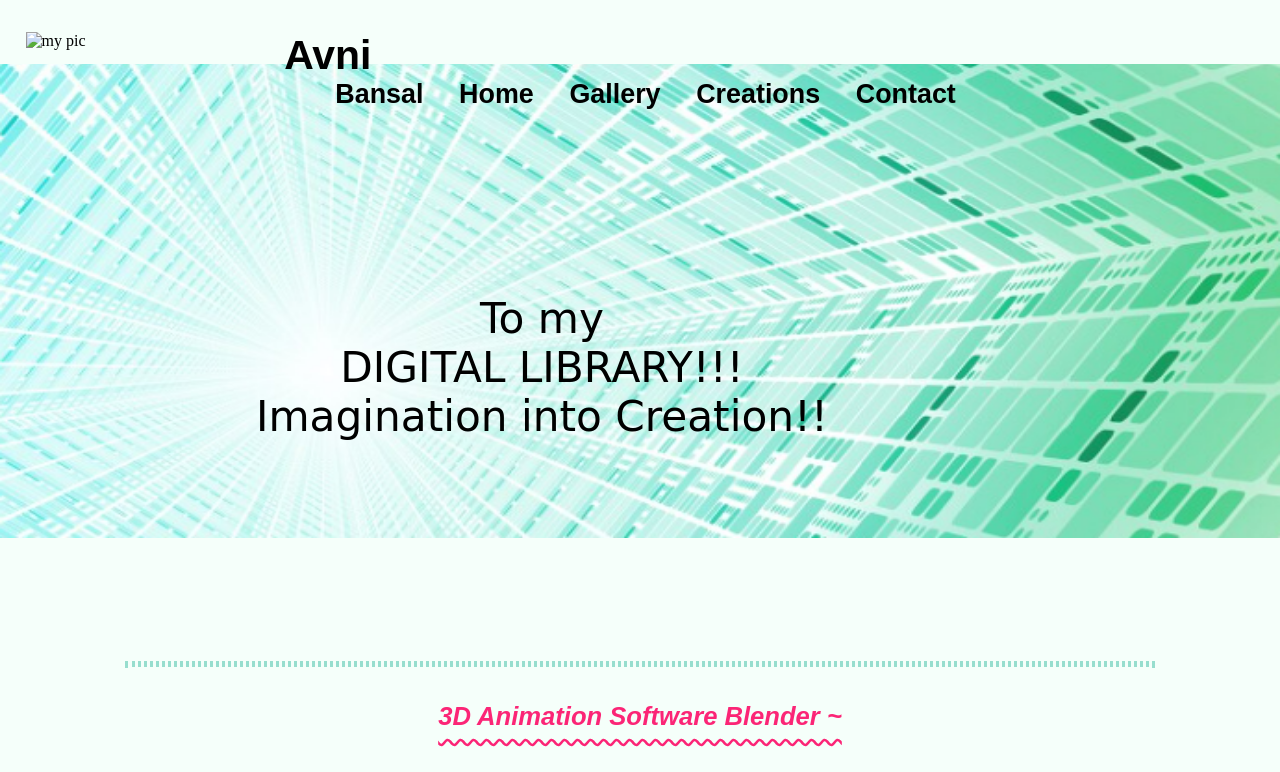
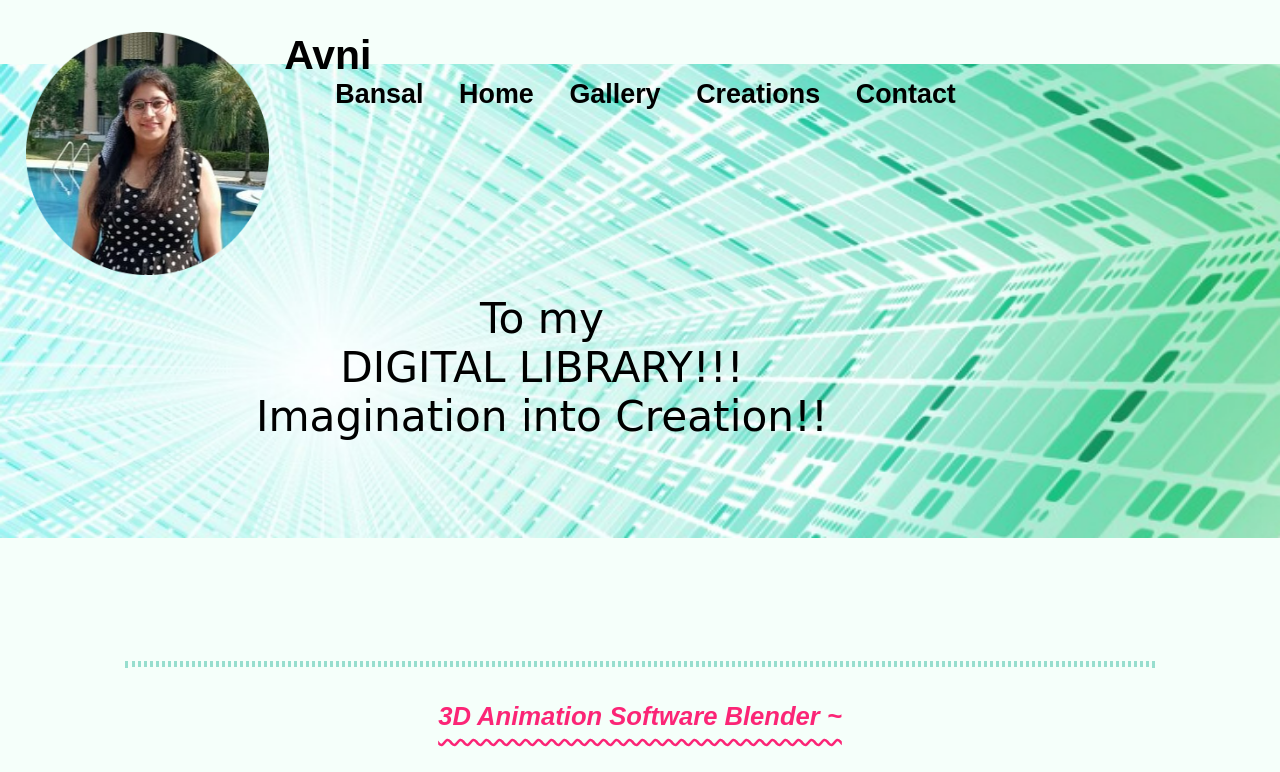
Before and after one commit to Avni-0101/My-Personalised-Site, a plain HTML site: page gallery.html in a window 1280 px wide. Shown: the top 772 px of the page. Drawn offline with Linux system fonts and the light colour scheme; grey boxes are pictures that could not be loaded.

Commit message:
Update gallery.html

```diff
--- a/gallery.html
+++ b/gallery.html
@@ -6,11 +6,11 @@
     <meta name="viewport" content="width=device-width, initial-scale=1.0">
     <title>About Avni</title>
     <link rel="stylesheet" href="digiart.css">
-    <link rel="icon" href="/CV AVNI/favicon.ico">
+    <link rel="icon" href="favicon.ico">
 </head>
 <body>
     <div class="tbar">
-        <img class="icon-pic" src="/CV AVNI/Avni cv-modified.png" alt="my pic">
+        <img class="icon-pic" src="Avni cv-modified.png" alt="my pic">
         <span><h1 class="avni"> <a href="avni.html">Avni</a> </h1></span>
         <h1>
             <div class="links"><a href="avni.html">Bansal</a> </div>
```
